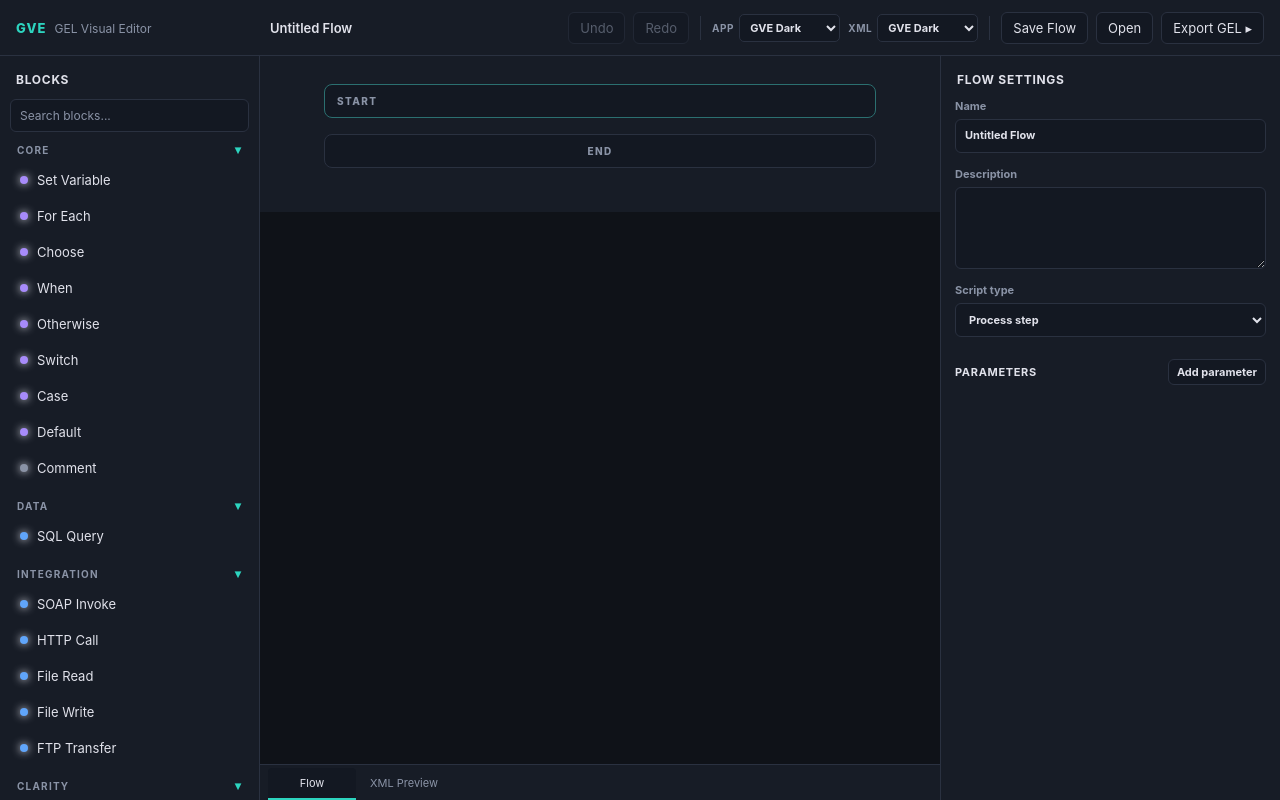
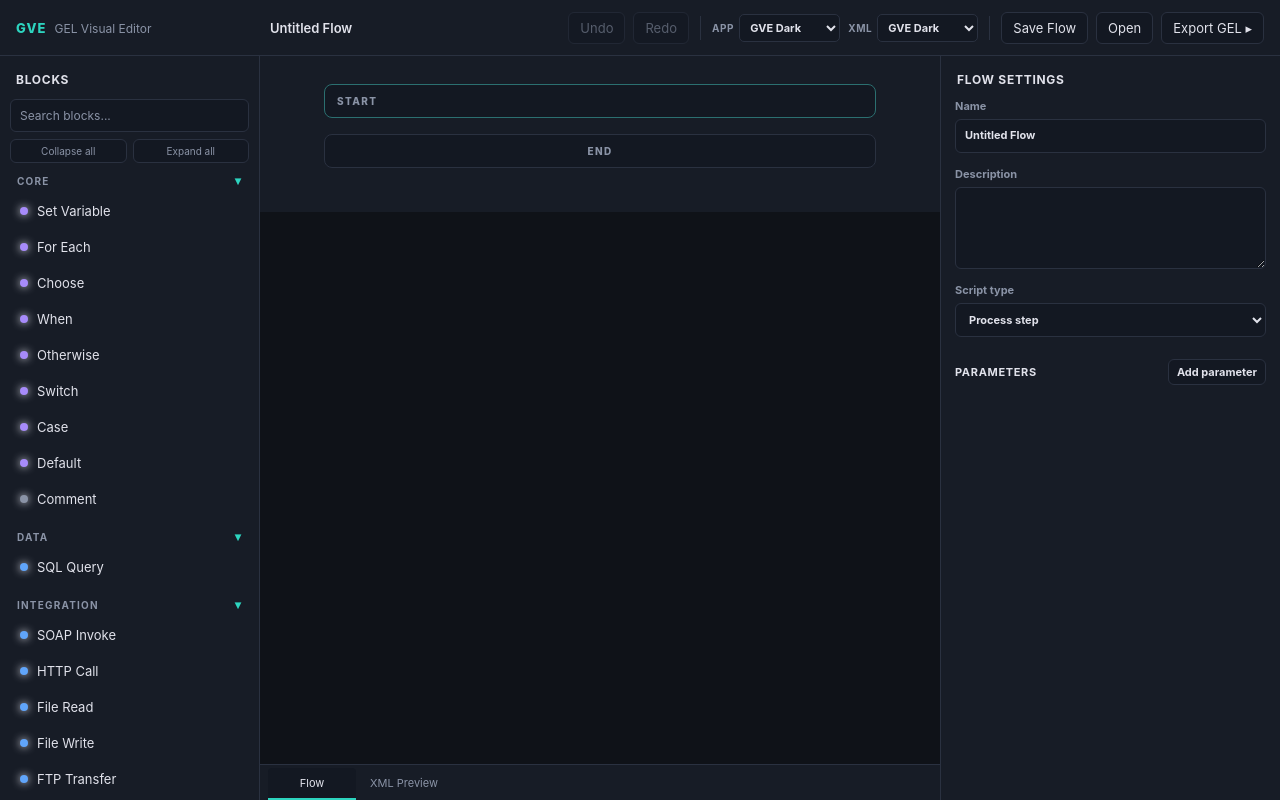
Before and after one commit to DZisopoulos/gel-visual-editor, a React (Vite) app in the folder src/renderer/: page / in a window 1280 px wide. Built offline with nearby package versions, Linux system fonts and the light colour scheme.

Commit message:
feat: add palette collapse all controls

```diff
--- a/src/renderer/src/components/Palette.tsx
+++ b/src/renderer/src/components/Palette.tsx
@@ -15,6 +15,10 @@ function Palette(): React.JSX.Element {
   const [collapsed, setCollapsed] = useState<Partial<Record<NodeDefinition['category'], boolean>>>({})
   const normalizedQuery = query.trim().toLowerCase()
 
+  const setAllCollapsed = (value: boolean): void => {
+    setCollapsed(Object.fromEntries(categories.map(category => [category, value])))
+  }
+
   return (
     <aside className="gve-palette" aria-label="Block palette">
       <div className="gve-panel-title">Blocks</div>
@@ -26,6 +30,10 @@ function Palette(): React.JSX.Element {
           value={query}
           onChange={event => setQuery(event.target.value)}
         />
+        <div className="gve-palette-search-actions">
+          <button type="button" onClick={() => setAllCollapsed(true)}>Collapse all</button>
+          <button type="button" onClick={() => setAllCollapsed(false)}>Expand all</button>
+        </div>
       </div>
       <div className="gve-palette-groups">
         {categories.map(category => {
--- a/src/renderer/src/theme.css
+++ b/src/renderer/src/theme.css
@@ -203,6 +203,21 @@ button:disabled { color: var(--text-muted); opacity: 0.55; }
 
 .gve-palette-search input::placeholder { color: var(--text-muted); }
 .gve-palette-search input:focus { border-color: var(--accent); }
+
+.gve-palette-search-actions {
+  display: flex;
+  gap: 6px;
+  margin-top: 7px;
+}
+
+.gve-palette-search-actions button {
+  flex: 1;
+  padding: 5px 6px;
+  color: var(--text-muted);
+  font-size: 10px;
+}
+
+.gve-palette-search-actions button:hover { color: var(--text); }
 
 .gve-palette-group + .gve-palette-group { margin-top: 14px; }
 
```
Also changed, not shown: 1 other file (tests, documents, lock files or other folders).
